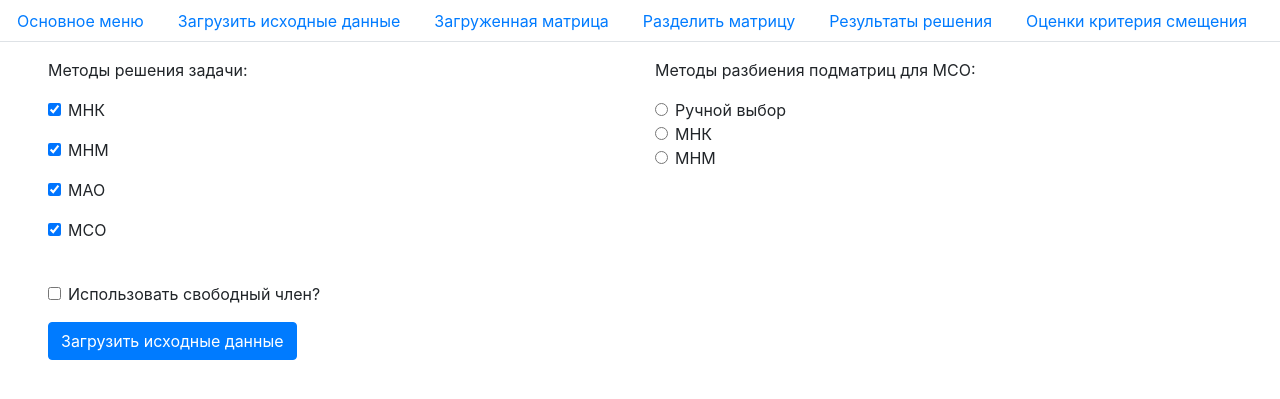
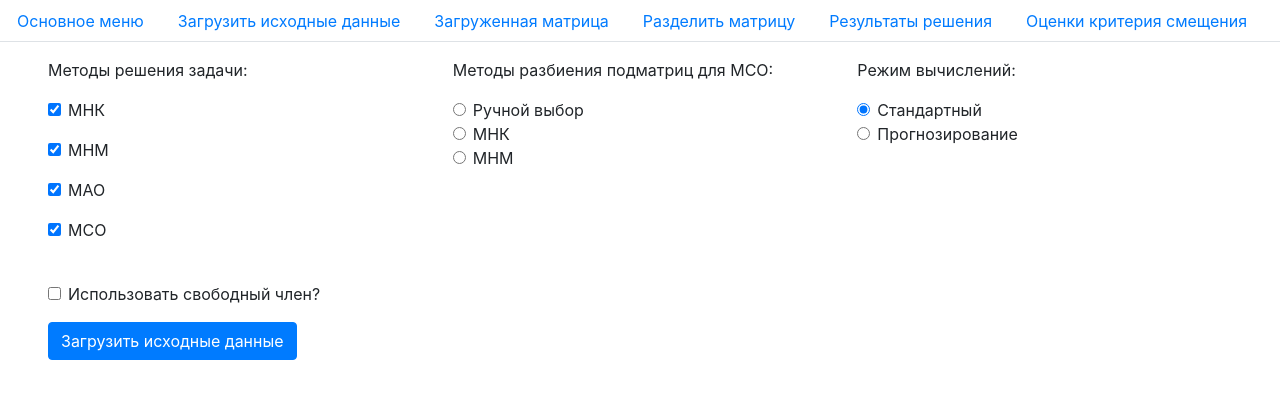
Before and after one commit to golood/regres-web, a Flask app: template templates/main.html in a window 1280 px wide. Shown: the top 399 px of the page. Run offline with Flask 2, Linux system fonts and the light colour scheme; the template is opened without the code that fills it, so the values that code supplies are empty; some libraries are stand-ins or nearby versions.

Commit message:
REGRES-41 Добавить выбор типа расчетов.

```diff
--- a/app.py
+++ b/app.py
@@ -225,6 +225,8 @@ def upload_file():
                 meta_data.delta = float(request.args['delta'])
         else:
             meta_data.method_div_matrix_type = MethodDivMatrixType.HAND.value
+        if 'mode' in request.args:
+            meta_data.mode = request.args['mode']
 
     set_object_session('meta_data', json.dumps(meta_data, cls=MetaData.DataEncoder))
 
--- a/templates/main.html
+++ b/templates/main.html
@@ -6,28 +6,54 @@
       <div class="col">
         <p>Методы решения задачи:</p>
         <div class="form-group form-check">
-          <input type="checkbox" class="form-check-input" name="check_MNK" {% if meta_data.mnk or not meta_data.file_id %}checked{% endif %}>
+          <input
+              type="checkbox"
+              class="form-check-input"
+              name="check_MNK"
+              {% if meta_data.mnk or not meta_data.file_id %}checked{% endif %}
+          >
           <label class="form-check-label" for="exampleCheck1">МНК</label>
         </div>
         <div class="form-group form-check">
-          <input type="checkbox" class="form-check-input" name="check_MNM" {% if meta_data.mnm or not meta_data.file_id %}checked{% endif %}>
+          <input
+              type="checkbox"
+              class="form-check-input"
+              name="check_MNM"
+              {% if meta_data.mnm or not meta_data.file_id %}checked{% endif %}
+          >
           <label class="form-check-label" for="exampleCheck1">МНМ</label>
         </div>
         <div class="form-group form-check">
-          <input type="checkbox" class="form-check-input" name="check_MAO" {% if meta_data.mao or not meta_data.file_id %}checked{% endif %}>
+          <input
+              type="checkbox"
+              class="form-check-input"
+              name="check_MAO"
+              {% if meta_data.mao or not meta_data.file_id %}checked{% endif %}
+          >
           <label class="form-check-label" for="exampleCheck1">МАО</label>
         </div>
         <div class="form-group form-check">
-          <input type="checkbox" class="form-check-input" name="check_MCO" {% if meta_data.mco or not meta_data.file_id %}checked{% endif %}>
+          <input
+              type="checkbox"
+              class="form-check-input"
+              name="check_MCO"
+              {% if meta_data.mco or not meta_data.file_id %}checked{% endif %}
+          >
           <label class="form-check-label" for="exampleCheck1">МСО</label>
         </div>
 
         <br/>
         <div class="form-group form-check">
-          <input type="checkbox" class="form-check-input" name="free_chlen" {% if meta_data %}{% if meta_data.freeChlen == True %}checked="true"{% endif %}{% endif %}>
+          <input
+              type="checkbox"
+              class="form-check-input"
+              name="free_chlen"
+              {% if meta_data %}{% if meta_data.freeChlen == True %}checked="true"{% endif %}{% endif %}
+          >
           <label class="form-check-label" for="exampleCheck1">Использовать свободный член?</label>
         </div>
       </div>
+
       <div class="col">
         <p>Методы разбиения подматриц для МСО:</p>
         <div class="form-check">
@@ -76,7 +102,43 @@
           <span class="input-group-text" id="inputGroup-sizing-default">
             δ =
           </span>
-          <input type="number" step="0.00000000001" class="form-control" name="delta" aria-label="Sizing example input" aria-describedby="inputGroup-sizing-default">
+          <input
+              type="number"
+              step="0.00000000001"
+              class="form-control"
+              name="delta"
+              aria-label="Sizing example input"
+              aria-describedby="inputGroup-sizing-default"
+          >
+        </div>
+      </div>
+
+      <div class="col">
+        <p>Режим вычислений:</p>
+        <div class="form-check">
+          <input
+              class="form-check-input"
+              type="radio"
+              name="mode"
+              value="STANDARD"
+              id="flexRadioDefault1"
+              {% if meta_data.mode == 'STANDARD' or not meta_data.mode %}checked{% endif %}>
+          <label class="form-check-label" for="flexRadioDefault1">
+            Стандартный
+          </label>
+        </div>
+        <div class="form-check">
+          <input
+              class="form-check-input"
+              type="radio"
+              name="mode"
+              value="PREDICT"
+              id="flexRadioDefault2"
+              {% if meta_data.mode == 'PREDICT'%}checked{% endif %}
+          >
+          <label class="form-check-label" for="flexRadioDefault2">
+            Прогнозирование
+          </label>
         </div>
       </div>
     </div>
@@ -84,7 +146,15 @@
     <button type="submit" class="btn btn-primary">Загрузить исходные данные</button>
   </form>
 
-  <div class="modal fade" id="DialogNoValidData" data-backdrop="static" tabindex="-1" role="dialog" aria-labelledby="staticBackdropLabel" aria-hidden="true">
+  <div
+      class="modal fade"
+      id="DialogNoValidData"
+      data-backdrop="static"
+      tabindex="-1"
+      role="dialog"
+      aria-labelledby="staticBackdropLabel"
+      aria-hidden="true"
+  >
     <div class="modal-dialog" role="document">
       <div class="modal-content">
         <div class="modal-header">
```
Also changed, not shown: server/models.py (+9 -0 lines), test/server/test_models.py (added, +23 -0 lines), test/server/__init__.py (added).
